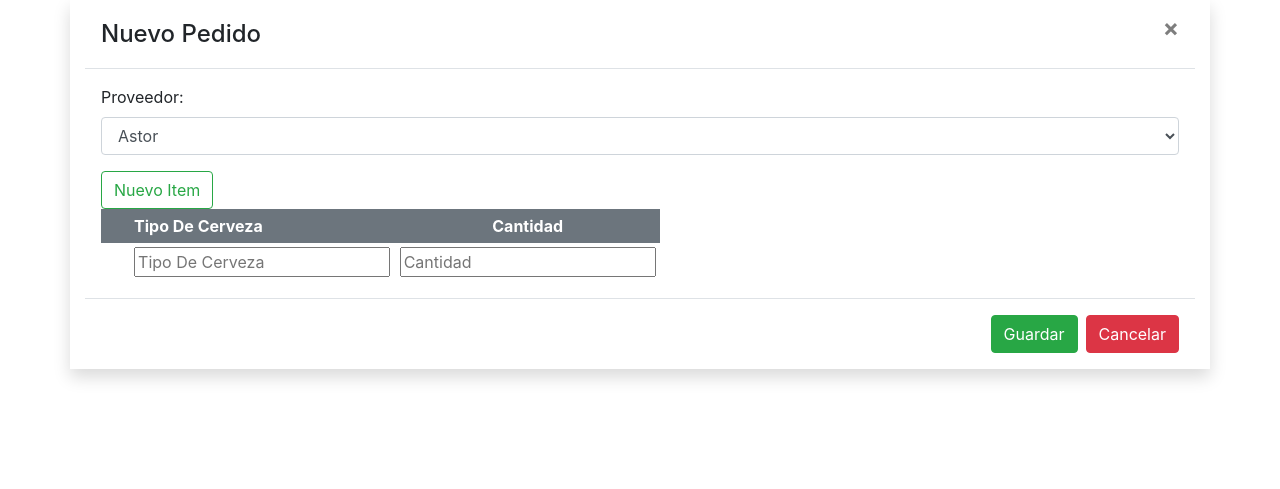
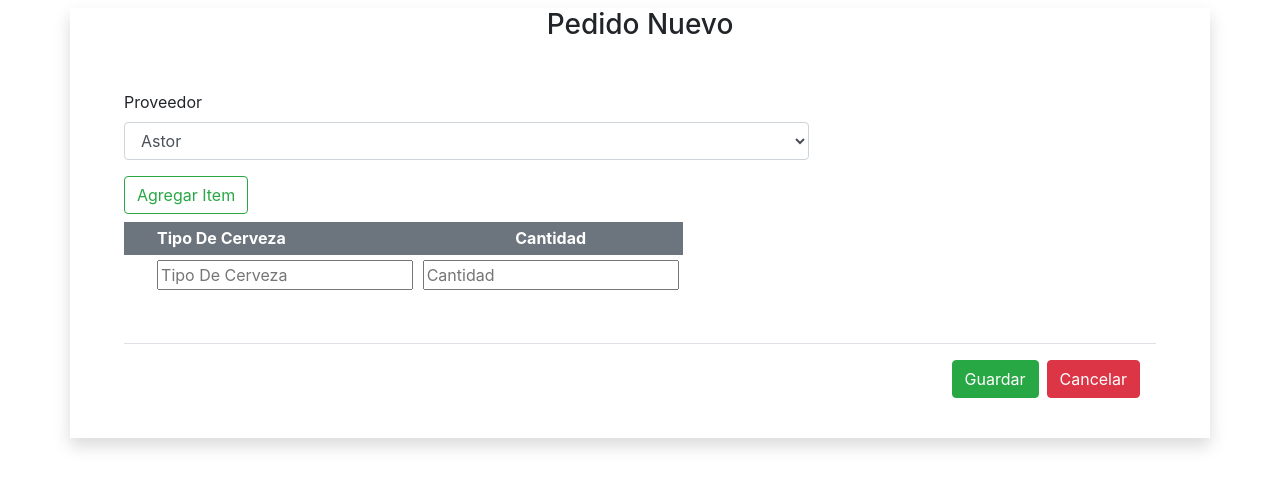
Before and after one commit to rodrigo-amc/i12-Khronos, a Django app: page /pedidoNuevo in a window 1280 px wide. Shown: the part 60-549 px from the top of the page. Run offline with Django 3.2, Linux system fonts and the light colour scheme; the visitor is signed in with stand-in values (Sample User, id 1); some libraries are stand-ins or nearby versions.

Commit message:
Template Pedido Nuevo. Saco todo lo referido a ventanas modales

```diff
--- a/Pedidos/templates/Pedidos/pedidosNuevo.html
+++ b/Pedidos/templates/Pedidos/pedidosNuevo.html
@@ -2,18 +2,15 @@
 
 
 {% block principal %}
-    <div class="content">
-        <form>
-            <div class="modal-header">
-                <h4 class="modal-title">Nuevo Pedido</h4>
-                <button type="button" class="close" data-dismiss="modal" aria-hidden="true">&times;</button-->
-            </div>
+    <div class="container">
+        <p class="h3 text-center mt-2">Pedido Nuevo</p>
 
-            <div class="modal-body">
+        <form action="" method="POST" class="mt-4 p-4" autocomplete="off">
 
-                <div class="form-group">
-                    <label for="sel1">Proveedor:</label>
-                    <select class="form-control">
+                <div class="form-row">
+                    <div class="form-group col-md-8">
+                        <label for="provSelect">Proveedor</label>
+                        <select class="form-control" id="provSelect">
                             <option>Astor</option>
                             <option>Larsen</option>
                             <option>Fucce's</option>
@@ -22,12 +19,12 @@
                             <option>Supernova</option>
                         </select>
                     </div>
+                </div>
 
-                <button id="btnNuevoItem" type="button" class=" btn btn-outline-success" title="Enter">Nuevo Item</button>
-
+                <button id="btnNuevoItem" type="button" class=" btn btn-outline-success" title="Enter">Agregar Item</button>
 
                 <!-- Grilla Para Cargar Los Pedidos -->
-                <table id="tblPedido" class=" table-sm table-responsive table-hover">
+                <table id="tblPedido" class=" table-sm table-responsive table-hover mt-2">
                     <thead class=" table-dark bg-secondary">
                         <tr>
                             <th class="text-center" scope="col"> </th>
@@ -57,12 +54,12 @@
                     </tbody>
                 </table>
 
-            </div>
-            <div class="modal-footer">
+            <div class="modal-footer mt-5">
                 <!--EL BOTON DE ACEPTAR SE DEBE CAMBIAR A SUBMIT CUANDO SE IMPLEMENTE-->
                 <input id="btnGuardar" type="button" class="btn btn-success" value="Guardar" title="CTRL+G">
                 <input type="button" class="btn btn-danger" data-dismiss="modal" value="Cancelar">
             </div>
+
         </form>
     </div>
 {% endblock principal %}
--- a/Usuarios/templates/Usuarios/usuarioFormulario.html
+++ b/Usuarios/templates/Usuarios/usuarioFormulario.html
@@ -10,7 +10,7 @@
             <div class="col-12">
                 </div>
                     <div class="container p-4">
-                        <form action="" method="POST">
+                        <form action="" method="POST" autocomplete="off">
                             {% csrf_token %}
 
                             <!--
--- a/Usuarios/templates/registration/login.html
+++ b/Usuarios/templates/registration/login.html
@@ -24,7 +24,7 @@
             <div class="col-12">
                 </div>
                     <div class="container p-4">
-                        <form action="" method="POST">
+                        <form action="" method="POST" autocomplete="off">
                             {% csrf_token %}
                             {{ form | crispy }}
 
```
Lines whose indentation alone changed are shown as unchanged.
